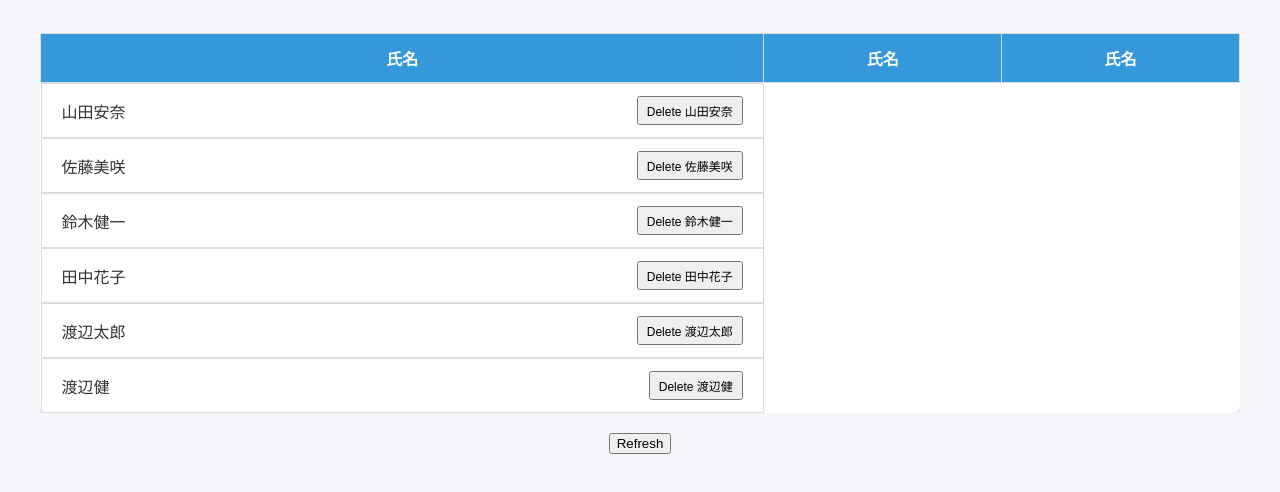
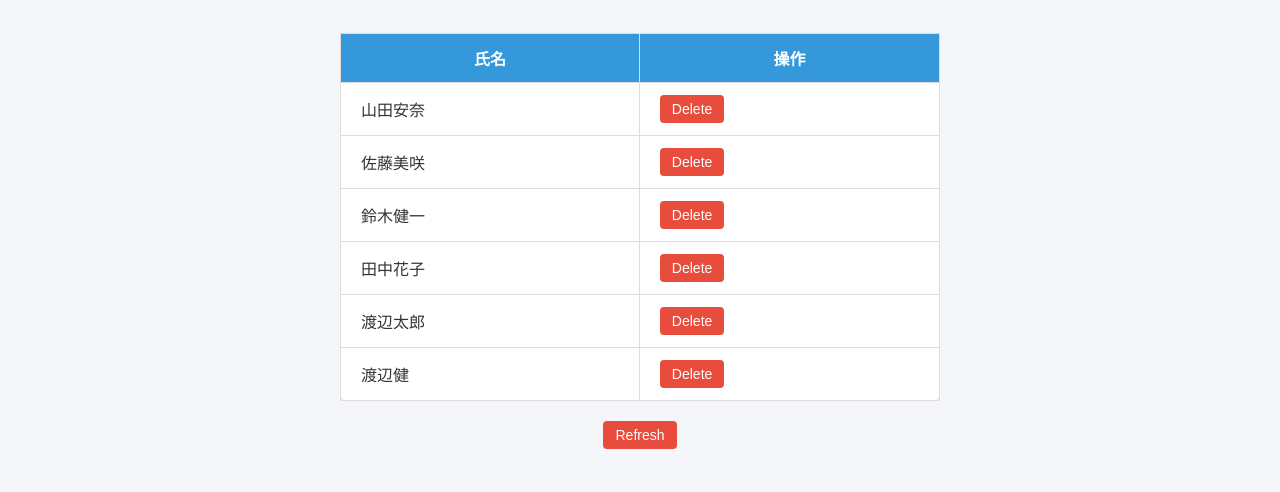
Before and after one commit to kodamaaaaaa/NoAttendance, a plain HTML site: page index.html in a window 1280 px wide. Shown: the part 82-574 px from the top of the page. Drawn offline with Linux system fonts and the light colour scheme.

Commit message:
Update index.html

```diff
--- a/index.html
+++ b/index.html
@@ -29,7 +29,7 @@ table {
 
 th, td {
   padding: 12px 20px;
-  text-align: center;
+  text-align: left;
   border: 1px solid #ddd;
   vertical-align: middle;
 }
@@ -37,45 +37,32 @@ th, td {
 th {
   background-color: #3498db;
   color: white;
+  text-align: center;
 }
 
 .button {
-  width: 40px;
-  height: 40px;
-  border-radius: 50%;
-  border: 2px solid #ccc;
-  background-color: #fff;
+  padding: 6px 12px;
+  font-size: 14px;
+  background-color: #e74c3c;
+  color: white;
+  border: none;
+  border-radius: 4px;
   cursor: pointer;
-  transition: background-color 0.2s, border-color 0.2s;
-  margin: 5px;
 }
 
-.filled {
-  background-color: #3498db;
-  border-color: #3498db;
+.button:hover {
+  background-color: #c0392b;
 }
 
 .table-container {
-  max-width: 1200px;
+  max-width: 600px;
   margin: 0 auto;
   overflow-x: auto;
 }
 
-.name-cell {
-  display: flex;
-  justify-content: space-between;
-  align-items: center;
-}
-
-.name-cell span {
-  flex: 1;
-  text-align: left;
-}
-
-.name-cell button {
-  padding: 4px 8px;
-  margin-left: 10px;
-  font-size: 12px;
+.center {
+  text-align: center;
+  margin-top: 20px;
 }
 </style>
 </head>
@@ -86,48 +73,48 @@ th {
     <thead>
       <tr>
         <th>氏名</th>
-<th>氏名</th>
-<th>氏名</th>
+        <th>操作</th>
       </tr>
     </thead>
     <tbody id="tableBody">
-
+      <!-- JavaScriptで生成 -->
     </tbody>
   </table>
 </div>
 
-<div style="text-align: center; margin-top: 20px;">
-  <button onclick="refreshTable()">Refresh</button>
+<div class="center">
+  <button class="button" onclick="refreshTable()">Refresh</button>
 </div>
 
 <script>
 const originalNames = [
-  ["山田安奈", "佐藤美咲", "鈴木健一"],
-  ["田中花子", "渡辺太郎", "渡辺健"]
+  "山田安奈",
+  "佐藤美咲",
+  "鈴木健一",
+  "田中花子",
+  "渡辺太郎",
+  "渡辺健"
 ];
 
-function createTable(data) {
+function createTable(names) {
   const tbody = document.getElementById("tableBody");
-  tbody.innerHTML = ""; // Clear
+  tbody.innerHTML = ""; // 既存データクリア
 
-  data.forEach(row => {
+  names.forEach(name => {
     const tr = document.createElement("tr");
 
-    row.forEach(name => {
-      const td = document.createElement("td");
-      td.classList.add("name-cell");
+    const nameTd = document.createElement("td");
+    nameTd.textContent = name;
 
-      const nameSpan = document.createElement("span");
-      nameSpan.textContent = name;
+    const actionTd = document.createElement("td");
+    const deleteBtn = document.createElement("button");
+    deleteBtn.textContent = "Delete";
+    deleteBtn.className = "button";
+    deleteBtn.onclick = () => tr.remove();
 
-      const deleteBtn = document.createElement("button");
-      deleteBtn.textContent = `Delete ${name}`;
-      deleteBtn.onclick = () => td.remove();
-
-      td.appendChild(nameSpan);
-      td.appendChild(deleteBtn);
-      tr.appendChild(td);
-    });
+    actionTd.appendChild(deleteBtn);
+    tr.appendChild(nameTd);
+    tr.appendChild(actionTd);
 
     tbody.appendChild(tr);
   });
```
Lines whose indentation alone changed are shown as unchanged.
